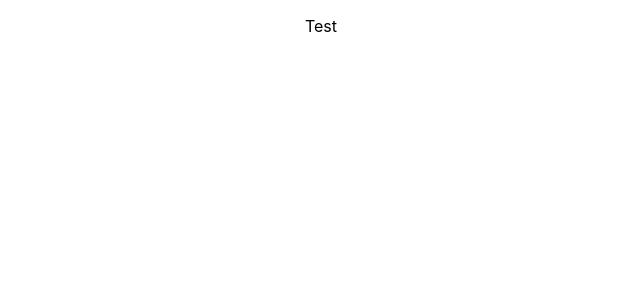
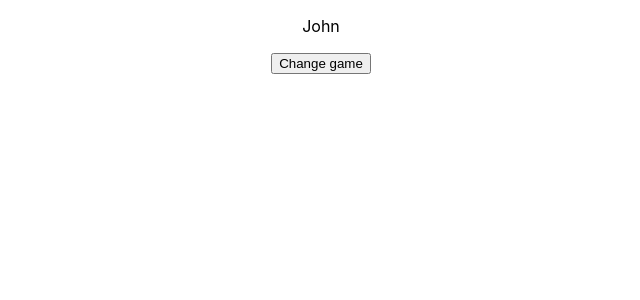
Before and after one commit to CarlsJr4/react-ts-practice, a React (Create React App) app: page / in a window 1280 px wide. Shown: the top 300 px of the page, without its empty margins (319-959 px from the left). Built offline with nearby package versions, Linux system fonts and the light colour scheme.

Commit message:
Mosh state exercise 1

```diff
--- a/src/App.tsx
+++ b/src/App.tsx
@@ -1,11 +1,24 @@
-import React from 'react';
-import logo from './logo.svg';
+import React, { useState } from 'react';
 import './App.css';
 
 function App() {
+  // Task: Click the button to update the name
+
+  const [game, setGame] = useState({
+    id: 1,
+    player: {
+      name: 'John',
+    },
+  });
+
+  const handleClick = () => {
+    setGame({ ...game, player: { ...game.player, name: 'Carl' } });
+  };
+
   return (
     <div className="App">
-      <p>Test</p>
+      <p>{game.player.name}</p>
+      <button onClick={handleClick}>Change game</button>
     </div>
   );
 }
--- a/src/components/test.tsx
+++ /dev/null
@@ -1,6 +0,0 @@
-import React from 'react';
-import AppProps from '../types/test';
-
-export default function test({ message }: AppProps) {
-  return <div>{message}</div>;
-}
--- a/src/types/test.ts
+++ /dev/null
@@ -1,3 +0,0 @@
-export default interface AppProps {
-  message: string;
-}
```
